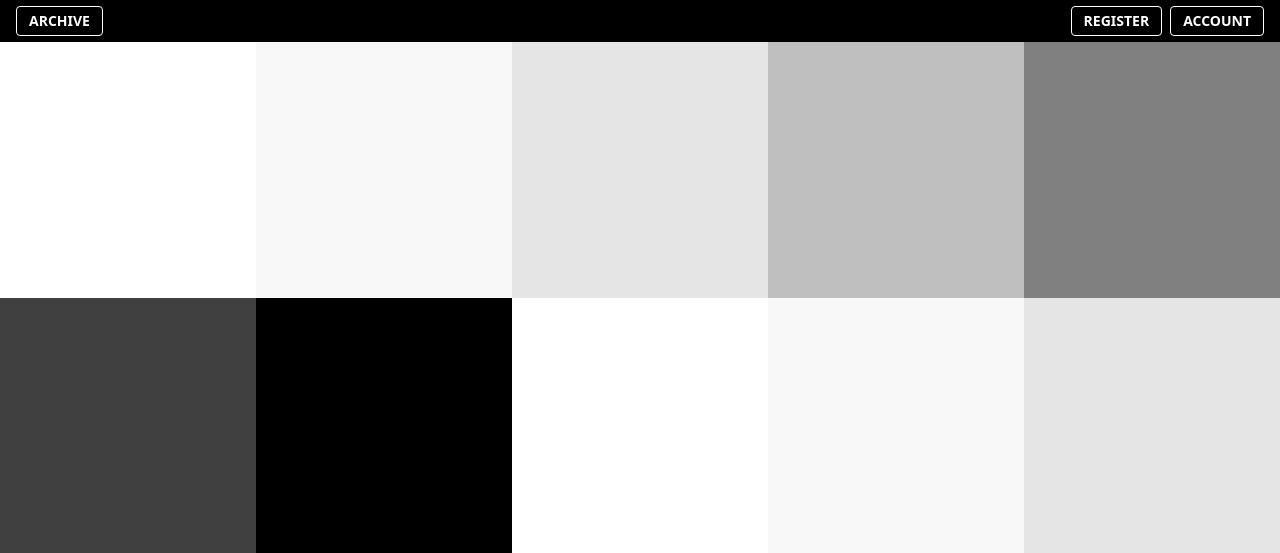
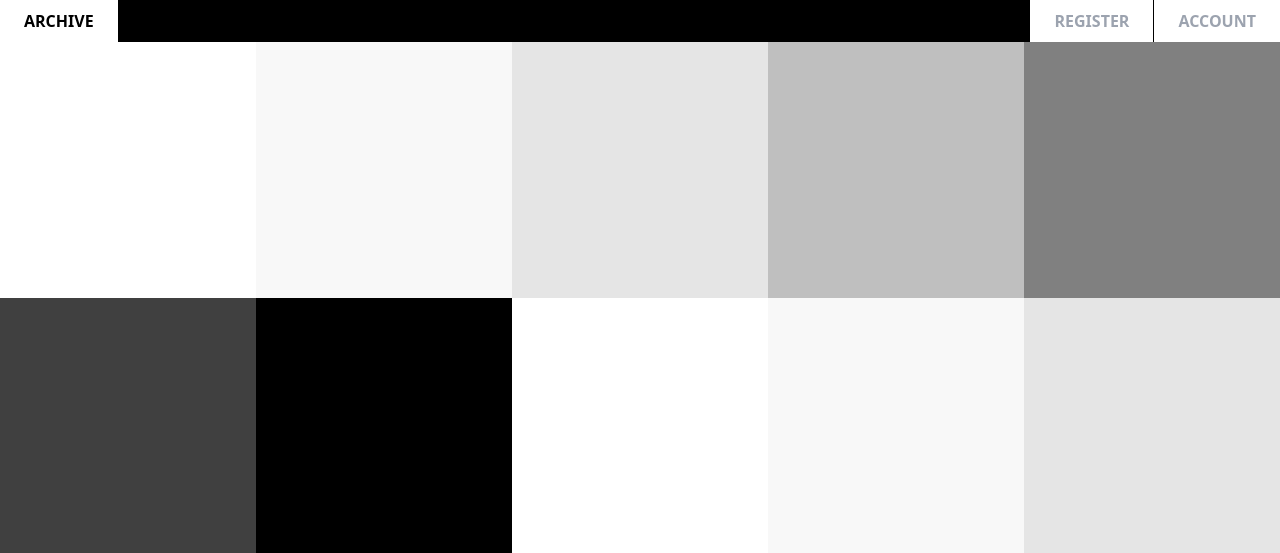
Before and after one commit to MaxAdams1997/render-deployment, a FastAPI app: page / in a window 1280 px wide. Shown: the top 553 px of the page. Run offline with FastAPI, Linux system fonts and the light colour scheme; some libraries are stand-ins or nearby versions.

Commit message:
commit 12

```diff
--- a/templates/index.html
+++ b/templates/index.html
@@ -10,13 +10,13 @@
 <body class="bg-white min-h-screen">
     <!-- Thin black banner with right-aligned buttons -->
     <header class="bg-black text-white" style="height:42px;">
-        <div class="container mx-auto h-full flex items-center justify-between px-4">
-            <div class="flex items-center">
-                <a href="/" class="text-sm font-semibold px-3 py-1 border border-white rounded">ARCHIVE</a>
+        <div class="container mx-auto h-full flex items-center justify-between">
+            <div class="flex items-center h-full">
+                <a href="/" class="h-full flex items-center px-6 bg-white text-black font-semibold">ARCHIVE</a>
             </div>
-            <div class="flex items-center">
-                <a href="/register" class="text-sm font-semibold px-3 py-1 border border-white rounded ml-2">REGISTER</a>
-                <a href="/signin" class="text-sm font-semibold px-3 py-1 border border-white rounded ml-2">ACCOUNT</a>
+            <div class="flex items-center h-full">
+                <span class="h-full flex items-center px-6 bg-white text-gray-400 font-semibold cursor-not-allowed">REGISTER</span>
+                <span class="h-full flex items-center px-6 bg-white text-gray-400 font-semibold cursor-not-allowed border-l border-black">ACCOUNT</span>
             </div>
         </div>
     </header>
```
Also changed, not shown: templates/contact.html (+6 -6 lines), templates/register.html (+6 -6 lines), templates/signin.html (+6 -6 lines).
